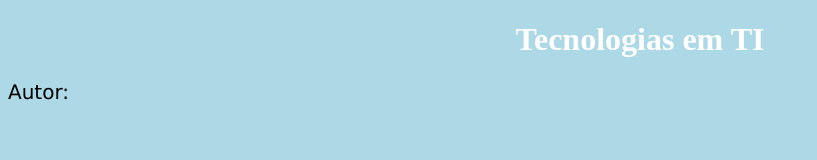
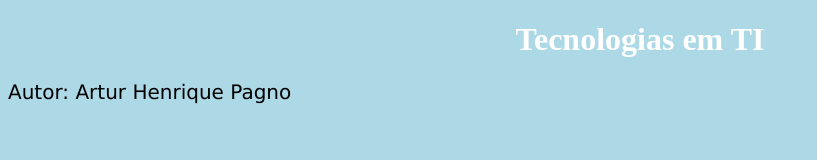
Before and after one commit to Opagno/Tecnologia-TI, a plain HTML site: page Index.html in a window 1280 px wide. Shown: the whole page, without its empty margins (0-817 px from the left). Drawn offline with Linux system fonts and the light colour scheme.

Commit message:
Update Index.html

```diff
--- a/Index.html
+++ b/Index.html
@@ -20,7 +20,7 @@
 	<body>
 
 		<h1>Tecnologias em TI</h1>
-		<p>Autor:</p>
+		<p > Autor: Artur Henrique Pagno <p/>
 
 	</body>
 </html>
```
